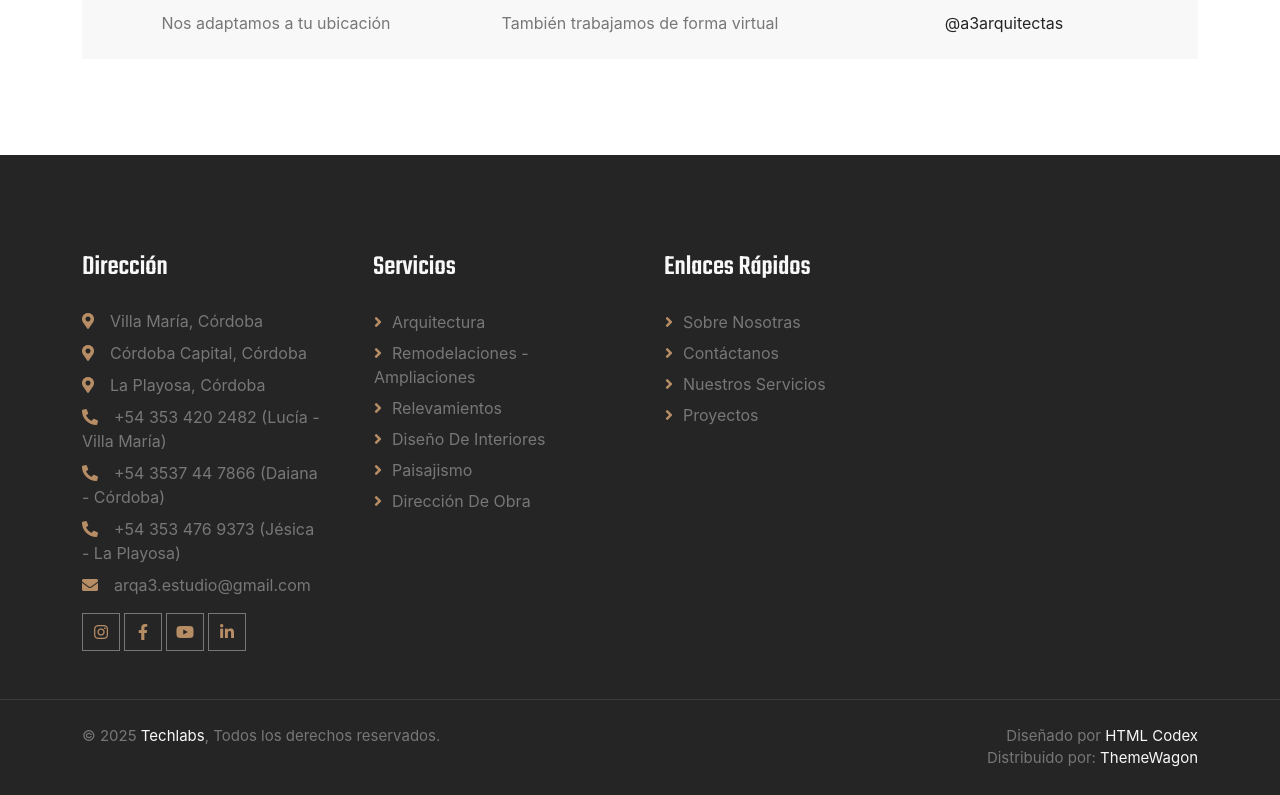
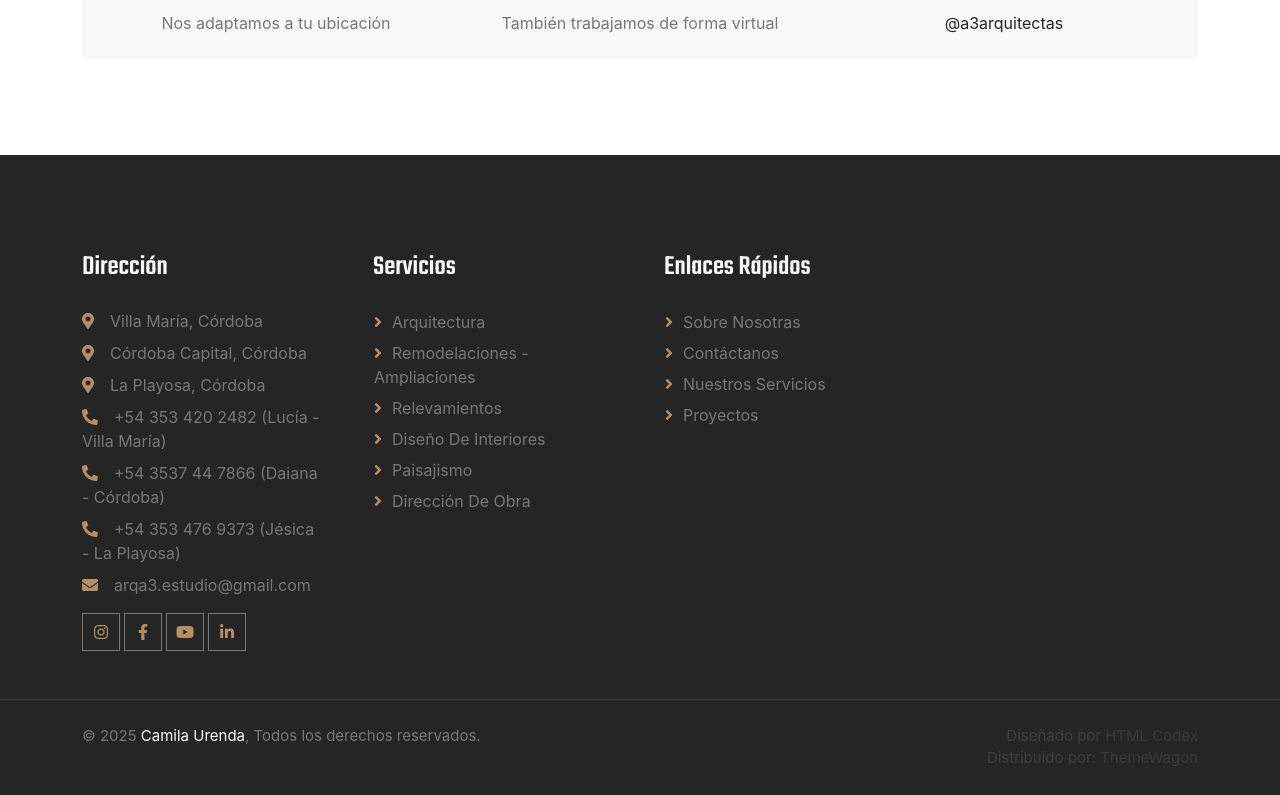
Before and after one commit to camiurenda/A3Arq, a React (Create React App) app: page /contact.html in a window 1280 px wide. Shown: the part 869-1664 px from the top of the page. Built offline with nearby package versions, Linux system fonts and the light colour scheme; the HTML template or start-up script is replaced by a standard one.

Commit message:
Footer con mi wwp

```diff
--- a/src/components/Footer.js
+++ b/src/components/Footer.js
@@ -44,12 +44,12 @@ const Footer = () => {
                 <div className="container">
                     <div className="row">
                         <div className="col-md-6 text-center text-md-start mb-3 mb-md-0">
-                        &copy; 2025 <a href="/">Techlabs</a>, Todos los derechos reservados.
+                        &copy; 2025 <a href="https://wa.me/5493534268133?text=¡Hola!%20Vi%20tu%20sitio%20web%20y%20te%20quería%20consultar" target="_blank" rel="noopener noreferrer">Camila Urenda</a>, Todos los derechos reservados.
                         </div>
                         <div className="col-md-6 text-center text-md-end">
-                            Diseñado por <a href="https://htmlcodex.com">HTML Codex</a>
+                            <span style={{ opacity: 0.3 }}>Diseñado por <a href="https://htmlcodex.com" style={{ opacity: 0.3 }}>HTML Codex</a>
                             <br /> Distribuido por: <a className="border-bottom" href="https://themewagon.com"
-                                target="_blank" rel="noopener noreferrer">ThemeWagon</a>
+                                target="_blank" rel="noopener noreferrer" style={{ opacity: 0.3 }}>ThemeWagon</a></span>
                         </div>
                     </div>
                 </div>
```
